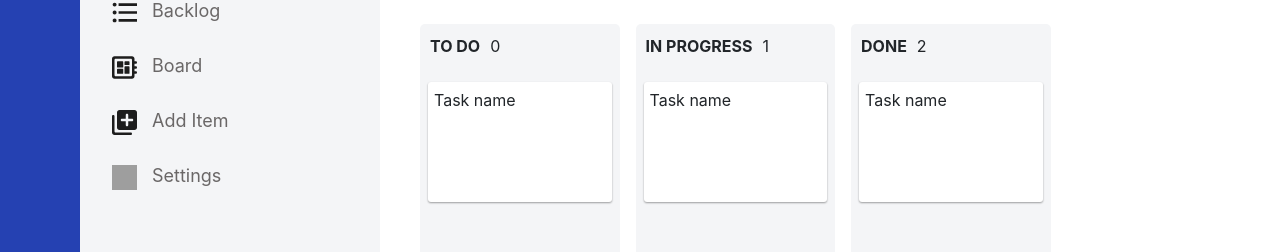
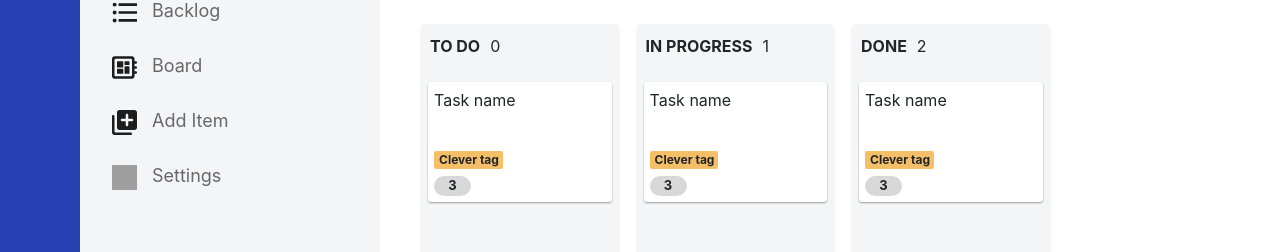
Before and after one commit to nickdee1/kaj-semestral, a React (Create React App) app: page / in a window 1280 px wide. Shown: the part 181-433 px from the top of the page. Built offline with nearby package versions, Linux system fonts and the light colour scheme; grey boxes are pictures that could not be loaded; the HTML template or start-up script is replaced by a standard one.

Commit message:
dev: small ux changes

```diff
--- a/src/component/left_button_bar/LeftButtonBar.css
+++ b/src/component/left_button_bar/LeftButtonBar.css
@@ -50,6 +50,11 @@
     cursor: pointer;
 }
 
+#add:active {
+    width: 39px;
+    height: 39px;
+}
+
 #help:active {
     width: 24px;
     height: 24px;
--- a/src/component/task_board/board/task/TaskItem.css
+++ b/src/component/task_board/board/task/TaskItem.css
@@ -4,7 +4,38 @@
     height: 120px;
     border-radius: 3px;
     box-shadow: 0 1px 2px 0 rgba(0, 0, 0, 0.2), 0 1px 2px 0 rgba(0, 0, 0, 0.19);
-    cursor: pointer;
+    cursor: grab;
+    display: flex;
+    flex-direction: column;
+    justify-content: space-between;
+}
+
+.task-item p {
+    text-overflow: ellipsis;
+    overflow: hidden;
+    height: 200px;
+}
+
+.tag {
+    background-color: #F5BF68;
+    width: 40%;
+    font-size: 12px;
+    text-align: left;
+    padding-left: 5px;
+    border-radius: 2px;
+}
+
+.points-container {
+    width: 37px;
+    height: 20px;
+    border-radius: 15px;
+    background-color: #D8D8D8;
+    font-size: 13px;
+    text-align: center;
+}
+
+.tag + .points-container {
+    margin-top: 7px;
 }
 
 .task-item + .task-item {
--- a/src/component/task_board/board/task/TaskItem.js
+++ b/src/component/task_board/board/task/TaskItem.js
@@ -7,6 +7,16 @@ class TaskItem extends React.Component {
         return (
             <div className="task-item">
                 <p>Task name</p>
+                <div className="tag-and-points">
+                    <div>
+                        <div className="tag">
+                            <b>Clever tag</b>
+                        </div>
+                        <div className="points-container">
+                            <b>3</b>
+                        </div>
+                    </div>
+                </div>
             </div>
         )
     }
```
